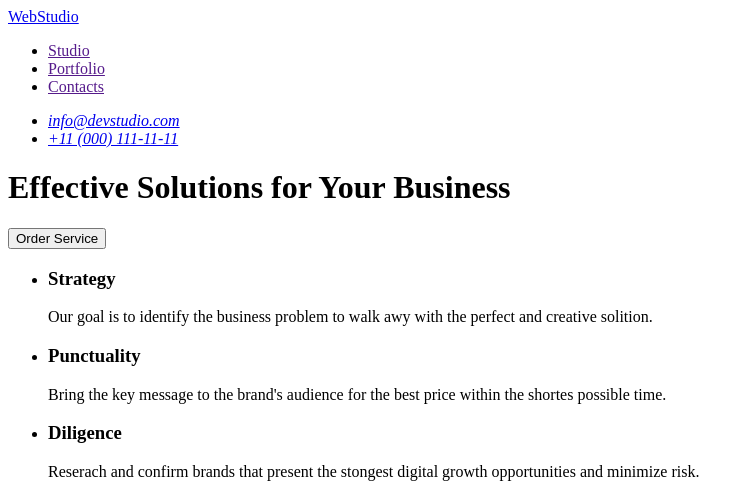
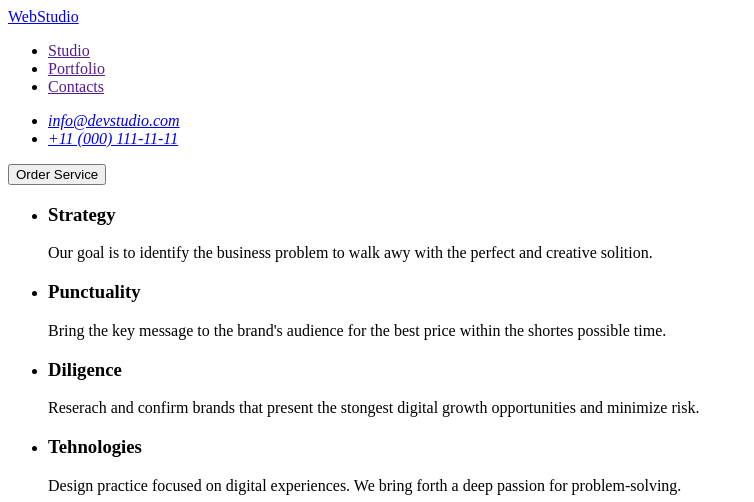
Before and after one commit to githubabalos/goit-markup-hw-01, a plain HTML site: page index.html in a window 1280 px wide. Shown: the top 502 px of the page, without its empty margins (0-754 px from the left). Drawn offline with Linux system fonts and the light colour scheme.

Commit message:
fixed bug

```diff
--- a/index.html
+++ b/index.html
@@ -22,13 +22,14 @@
           <li><a href="tel:+110001111111">+11 (000) 111-11-11</a></li>
         </ul>
       </address>
-
-
-      <h1>Effective Solutions for Your Business</h1>
-      <button type="button">Order Service</button>
     </header>
 
     <main>
+      <section>
+        <title><h1>Effective Solutions for Your Business</h1></title>
+        <button type="button">Order Service</button>
+      </section>
+
       <ul>
         <li>
           <h3>Strategy</h3>
```
